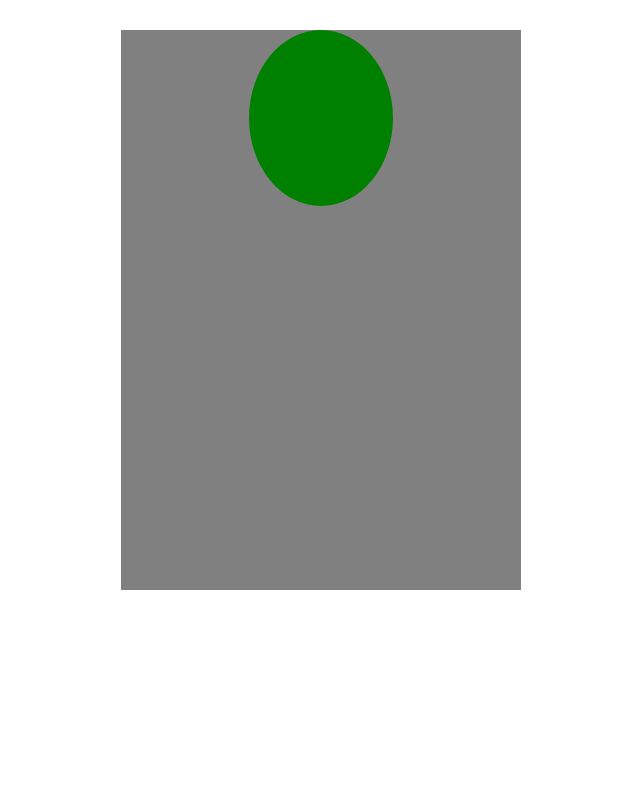
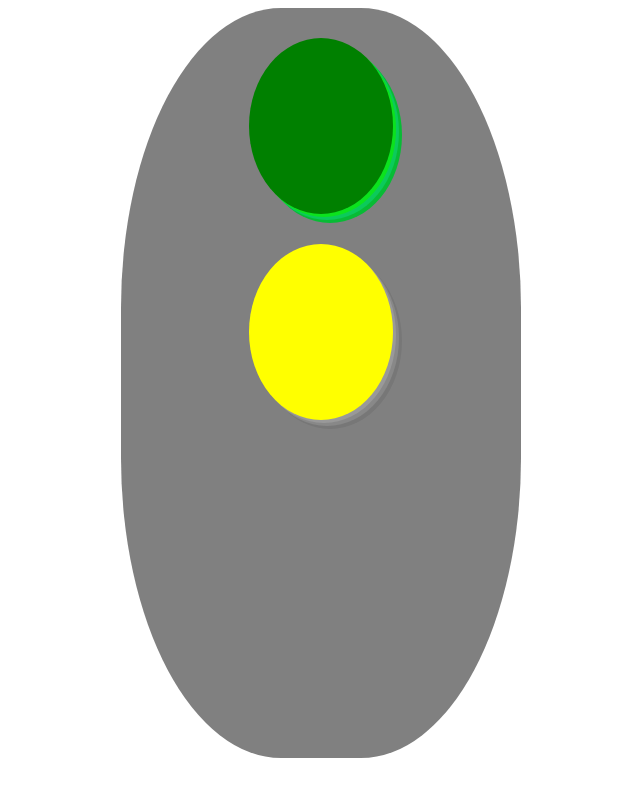
Before and after one commit to prabin738/garbage-collection, a plain HTML site: page index.html in a window 1280 px wide. Shown: the whole page, without its empty margins (319-959 px from the left). Drawn offline with Linux system fonts and the light colour scheme.

```diff
--- a/style.css
+++ b/style.css
@@ -1,15 +1,29 @@
 .main {
-  height: 70vh;
+  height: 90vh;
   width: 50vh;
   background-color: gray;
+  padding-top: 30px;
   margin: auto;
+  border-radius: 40%;
 }
-.green {
+.green,
+.yellow,
+.red {
   height: 22vh;
   width: 18vh;
   background-color: green;
   border-radius: 50%;
   margin: auto;
+  box-shadow: 3px 3px 0px #0ce21d, 6px 6px 0px #0cca5b, 9px 9px 0px #08bb35;
+}
+.yellow {
+  background-color: yellow;
   margin-top: 30px;
-  top: 20px;
+  box-shadow: 3px 3px 0px #999, 6px 6px 0px #888, 9px 9px 0px #777;
 }
+
+.red {
+  background-color: red;
+  margin-top: 30px;
+  box-shadow: 3px 3px 0px #999, 6px 6px 0px #888, 9px 9px 0px #777;
+}
```
Also changed, not shown: header/index.html (added), header/style.css (added).
